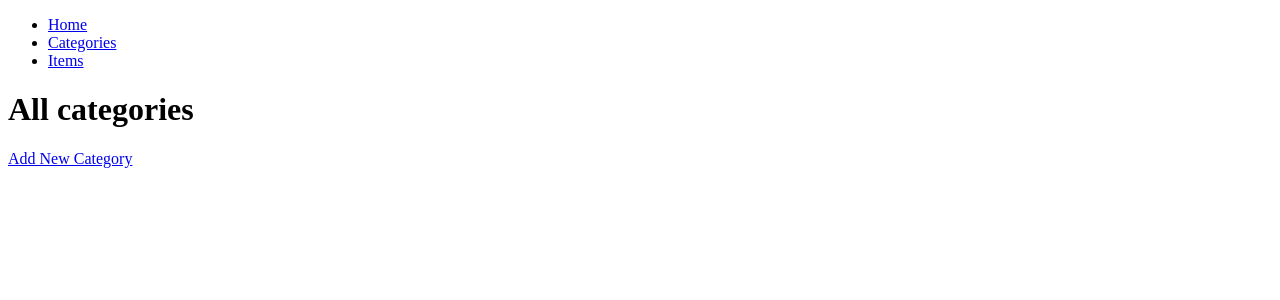
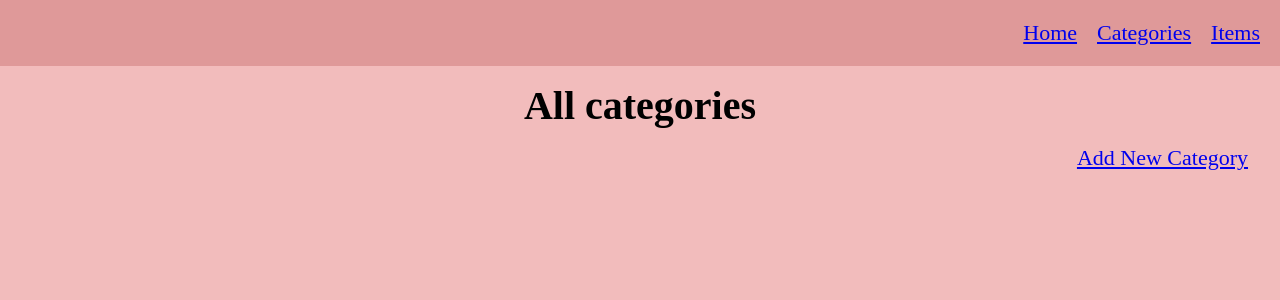
Before and after one commit to himanshi223/inventory, a Node server app: page /categories in a window 1280 px wide. Shown: the top 300 px of the page. Run offline with Node 20, Linux system fonts and the light colour scheme; data that the repository does not hold is empty.

Commit message:
Style the appliation and remove console.logs

```diff
--- a/app.js
+++ b/app.js
@@ -10,7 +10,10 @@ const PORT = process.env.PORT || 3000;
 
 app.set("views", path.join(__dirname, "views"));
 app.set("view engine", "ejs");
-app.use(express.urlencoded({extended:true}))
+app.use(express.urlencoded({extended:true}));
+
+const assestsPath = path.join(__dirname, "public");
+app.use(express.static(assestsPath));
 
 app.use("/",indexRouter);
 app.use("/items",itemRouter);
--- a/controller/categoryController.js
+++ b/controller/categoryController.js
@@ -5,7 +5,6 @@ const {validationResult, body, matchedData} = require("express-validator");
 async function listAllCategories(req, res){
     try {
         const categories = await categoriesdb.getAllCategories();
-        console.log(categories);
         res.render("categories", {title: "All Categories", categories});
     } catch(err) {
         console.error(err);
@@ -17,9 +16,7 @@ async function listItemsOfCategory(req,res){
     try {
         const {categoryId} = req.params;
         const category  = await categoriesdb.getCategory(categoryId);
-        console.log(categoryId);
         const items = await itemsdb.getItemsOfCategory(categoryId);
-        console.log(items);
         res.render("categoryItems", {title: category, items, category: {id: categoryId, category: category}});
     } catch(err) {
         console.error(err);
@@ -90,7 +87,6 @@ async function deleteCategoryGet(req, res){
 async function deleteCategoryPost(req, res){
     const {categoryId} = req.params;
     const {confirmation} = req.body;
-    console.log(confirmation);
     if(confirmation === "true"){
         await itemsdb.deleteItemByCategory(categoryId);
         await categoriesdb.deleteCategory(categoryId);
--- a/controller/itemController.js
+++ b/controller/itemController.js
@@ -15,7 +15,6 @@ async function getCategoriesWithItems(){
 async function listAllItems(req, res){
     try {
         const categories = await getCategoriesWithItems();
-        console.log(categories[0]);
         res.render("items", {
             title: "Items",
             categories
@@ -30,9 +29,7 @@ async function viewItem(req,res){
     try{
         const {itemId} = req.params;
         const itemDetails = await itemsdb.getItemDetails(itemId);
-        console.log(itemDetails);
         const category = await categoriesdb.getCategory(itemDetails.categoryid);
-        console.log(category)
         res.render("item", {title:itemDetails.item, itemDetails, category})
     }  catch(err) {
         console.error(err);
@@ -50,7 +47,6 @@ async function addNewItemGet(req, res){
 async function updateItemGet(req, res){
     const {itemId} = req.params;
     const itemDetails = await itemsdb.getItemDetails(itemId);
-    console.log(itemDetails)
     res.render("updateItemForm", {
         title: "Update Item",
         categories: await categoriesdb.getAllCategories(),
@@ -84,7 +80,6 @@ const addNewItemPost = [
         const {item, quantity, unit} = matchedData(req);
         const {categoryid} = req.body;
         await itemsdb.addNewItem(item, quantity, unit, categoryid);
-        console.log("added");
         res.redirect(`/items`);
     }
 ]
--- /dev/null
+++ b/public/styles.css
@@ -0,0 +1,176 @@
+body {
+    background-color: rgb(242, 188, 188);
+    font-size: 22px;
+    display: flex;
+    flex-direction: column;
+    justify-content: center;
+}
+
+/* :root {
+
+} */
+
+*{
+    padding: 0;
+    margin: 0;
+}
+
+h1{
+    margin: 1rem;
+    text-align: center;
+    font-size: 2.5rem;
+}
+
+nav {
+    padding: 20px;
+    background-color: rgb(223, 153, 153);
+}
+
+nav>ul{
+    display: flex;
+    justify-content: flex-end;
+    gap: 20px;
+}
+
+
+li{
+    list-style: none;
+}
+
+.categories {
+    padding: 1rem;
+    display: flex;
+    flex-direction: row;
+    flex-wrap: wrap;
+    justify-content: center;
+    gap: 1rem;
+}
+
+
+.category {
+    width: 28%;
+    padding: 2rem;
+    border: 1px solid black;
+    text-align: center;
+    color: black;
+    text-decoration: none;
+}
+
+.category:hover {
+    transform: scale(1.03);
+}
+
+.new{
+    padding: 0 2rem;
+    align-self: flex-end;
+}
+
+form {
+    display: flex;
+    flex-direction: column;
+    gap: 1rem;
+    border-bottom: 1px solid brown;
+    border-top: 1px solid brown;
+    align-self: center;
+    padding: 3rem;
+    margin: auto auto;
+}
+
+form > div{
+    width: 40rem;
+    display: flex;
+    justify-content: center;
+    gap: 20px;
+}
+
+input, select{
+    padding: 5px;
+    font-size: 1rem;
+    width: 200px;
+    background-color: rgb(255, 210, 210);
+    border: none;
+    outline: 1px solid brown;
+}
+
+input[type="radio"]{
+    width: 20px;
+    outline: none;
+}
+
+label{
+    text-align: right;
+    width: 200px;
+}
+
+button{
+    font-size: 1rem;
+    padding: 8px 16px;
+    background-color: rgb(195, 59, 59);
+    color: white;
+    border: none;
+    margin: 0 4rem;
+}
+
+button:hover {
+    transform: scale(1.01);
+}
+
+button:active {
+    transform: scale(0.99);
+}
+
+.category-section {
+    padding: 1rem 2rem;
+    border: 1px solid black;
+    width: 80%;
+    margin: 1rem auto;
+    display: flex;
+    flex-direction: column;
+    gap: 1rem;
+}
+
+.category-section:hover {
+    transform: scale(1.01);
+}
+
+.categories-section a{
+    font-size: 1rem;
+}
+
+.details {
+    margin: 0 auto;
+}
+
+.item-details{
+    display: flex;
+    justify-content: space-evenly;
+    margin: 1rem;
+}
+
+.item-details > *{
+    width: 200px;
+}
+
+.links {
+    margin: 1rem 0;
+    display: flex;
+    gap: 20px;
+}
+
+@media (max-width: 500px){
+    form{
+        width: 500;
+        padding: 1rem;
+        align-items: center;
+    }
+
+    form>div, form>button{
+        width: 200px;
+        flex-direction:column;
+        align-items: stretch;
+    }
+
+    label{
+        text-align: center;
+    }
+}
--- a/views/categories.ejs
+++ b/views/categories.ejs
@@ -3,20 +3,21 @@
 <head>
     <meta charset="UTF-8">
     <meta name="viewport" content="width=device-width, initial-scale=1.0">
+    <link rel="stylesheet" href="/styles.css">
     <title>Categories</title>
 </head>
 <body>
     <%- include("partials/navbar.ejs") %>
     <h1>All categories</h1>
-    <a href="/categories/add">Add New Category</a><br>
+    <a class="new" href="/categories/add">Add New Category</a><br>
     <% if(locals.categories) { %>
-        <ul>
-            <% categories.forEach((category)=>{ %>
-                <li>
-                    <a href="categories/<%=category.id%>"><%= category.category %></a>
-                </li>
-            <% }) %>
-        </ul>
+        <div class="categories-container">
+            <div class="categories">
+                <% categories.forEach((category)=>{ %>
+                    <a class="category" href="categories/<%=category.id%>"><%= category.category %></a>
+                <% }) %>
+            </div>
+        </div>
     <% } else{ %>
         <p>No categories yet</p>
     <% } %>
--- a/views/categoryForm.ejs
+++ b/views/categoryForm.ejs
@@ -3,13 +3,14 @@
 <head>
     <meta charset="UTF-8">
     <meta name="viewport" content="width=device-width, initial-scale=1.0">
+    <link rel="stylesheet" href="/styles.css">
     <title><% title %></title>
 </head>
 <body>
     <h1><% title %></h1>
     <%- include("partials/errors.ejs") %>
     <form method="POST" action="<%=action%>">
-        <div>
+        <div class="form-row">
             <label for="category">Category</label>
             <input type="text" name="category" id="category" value="<%=locals.category%>"/>
         </div>
--- a/views/deleteCategoryForm.ejs
+++ b/views/deleteCategoryForm.ejs
@@ -3,6 +3,7 @@
 <head>
     <meta charset="UTF-8">
     <meta name="viewport" content="width=device-width, initial-scale=1.0">
+    <link rel="stylesheet" href="/styles.css">
     <title><%=title%></title>
 </head>
 <body>
--- a/views/deleteItemForm.ejs
+++ b/views/deleteItemForm.ejs
@@ -3,6 +3,7 @@
 <head>
     <meta charset="UTF-8">
     <meta name="viewport" content="width=device-width, initial-scale=1.0">
+    <link rel="stylesheet" href="/styles.css">
     <title><%=title%></title>
 </head>
 <body>
--- a/views/itemForm.ejs
+++ b/views/itemForm.ejs
@@ -3,6 +3,7 @@
 <head>
     <meta charset="UTF-8">
     <meta name="viewport" content="width=device-width, initial-scale=1.0">
+    <link rel="stylesheet" href="/styles.css">
     <title><%= locals.title %></title>
 </head>
 <body>
```
Also changed, not shown: views/categoryItems.ejs (+8 -3 lines), views/index.ejs (+2 -5 lines), views/item.ejs (+7 -1 lines), views/items.ejs (+5 -5 lines), views/updateItemForm.ejs (+5 -4 lines).
